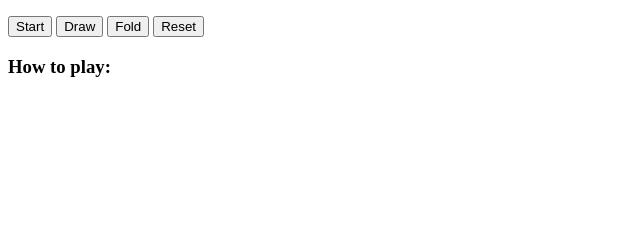
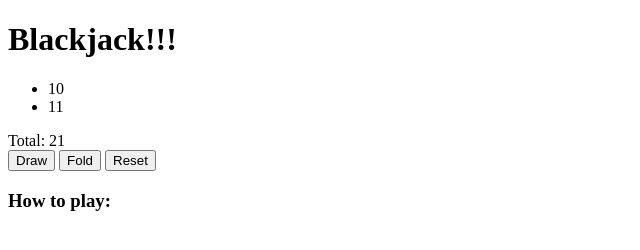
Before and after one commit to tjayling/Blackjack, a plain HTML site: page index.html in a window 1280 px wide. Both pictures are taken after a click on the button "Start". Shown: the whole page, without its empty margins (0-640 px from the left). Drawn offline with Linux system fonts and the light colour scheme.

Commit message:
Added basic blackjack functionality to page

```diff
--- a/blackjack.js
+++ b/blackjack.js
@@ -1,2 +1,102 @@
 // ace is 1 or 11
 // picture cards are 10;
+
+"use strict";
+
+const startButton = document.getElementById("start-button");
+const drawButton = document.getElementById("draw-button");
+const foldButton = document.getElementById("fold-button");
+const resetButton = document.getElementById("reset-button");
+const cardsList = document.getElementById("cards-list");
+const totalContainer = document.getElementById("total-container");
+const startButtonContainer = document.getElementById("start-button-container");
+const otherButtonsContainer = document.getElementById(
+  "other-buttons-container"
+);
+
+let running = false;
+let total = 0;
+let cards = [];
+
+function init() {
+  startButton.addEventListener("click", startGame);
+  drawButton.addEventListener("click", drawCard);
+  foldButton.addEventListener("click", foldGame);
+  resetButton.addEventListener("click", resetPage);
+}
+
+function startGame() {
+  running = true;
+  toggleButtons();
+  for (let i = 0; i < 2; i++) {
+    let card = getCard();
+    cards.push(card);
+    total += card;
+    updateList(card);
+  }
+  updateDom();
+}
+
+function drawCard() {
+  if (!running) return;
+  let card = getCard();
+  cards.push(card);
+  total += card;
+  updateList(card);
+  updateDom();
+  if (total >= 21) {
+    gameOver(false);
+    return;
+  }
+}
+
+function getCard() {
+  return Math.floor(Math.random() * 11) + 1;
+}
+
+function foldGame() {
+  if (!running) return;
+  running = false;
+  gameOver(true);
+}
+
+function resetPage() {
+  running = false;
+  total = 0;
+  cards = [];
+  clearList();
+  toggleButtons();
+  updateDom();
+}
+
+function updateList(card) {
+  let li = document.createElement(`li`);
+  li.appendChild(document.createTextNode(`${card}`));
+  cardsList.appendChild(li);
+}
+
+function clearList() {
+  cardsList.innerHTML = ``;
+}
+
+function gameOver(fold) {
+  let win = `Total is: ${total}, you were ${21 - total} points away from 21`;
+  let lose = `You went over`;
+  console.log(fold ? win : lose);
+}
+
+function updateDom() {
+  totalContainer.replaceChild(
+    document.createTextNode(`Total: ${total}`),
+    totalContainer.childNodes[0]
+  );
+}
+
+function toggleButtons() {
+  otherButtonsContainer.style.display = running ? "block" : "none";
+  startButtonContainer.style.display = running ? "none" : "block";
+}
+
+(function () {
+  document.addEventListener("DOMContentLoaded", init);
+})();
--- a/index.html
+++ b/index.html
@@ -4,24 +4,28 @@
     <meta charset="UTF-8" />
     <meta http-equiv="X-UA-Compatible" content="IE=edge" />
     <meta name="viewport" content="width=device-width, initial-scale=1.0" />
-    <title>21 Kathrine Street</title>
+    <title>Blackjack</title>
     <link rel="stylesheet" href="./styles.css" />
   </head>
   <body>
     <header>
       <nav></nav>
-      <title><h1> </h1></title>
+      <h1>Blackjack!!!</h1>
       <nav></nav>
     </header>
     <section>
       <article>
         <ul id="cards-list"></ul>
-        <div id="total-container"></div>
+        <div id="total-container"><p></p></div>
         <div id="button-container">
-          <button id="start-button">Start</button>
-          <button id="draw-button">Draw</button>
-          <button id="fold-button">Fold</button>
-          <button id="reset-button">Reset</button>
+          <div id="start-button-container">
+            <button id="start-button">Start</button>
+          </div>
+          <div id="other-buttons-container">
+            <button id="draw-button">Draw</button>
+            <button id="fold-button">Fold</button>
+            <button id="reset-button">Reset</button>
+          </div>
         </div>
       </article>
     </section>
--- a/styles.css
+++ b/styles.css
@@ -0,0 +1,3 @@
+#other-buttons-container {
+    display: none;
+}
```
